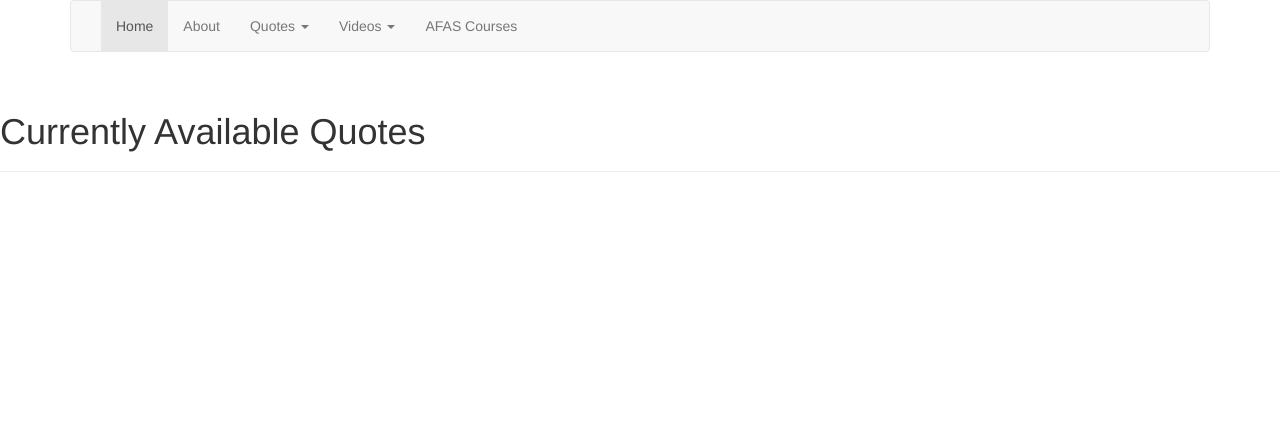
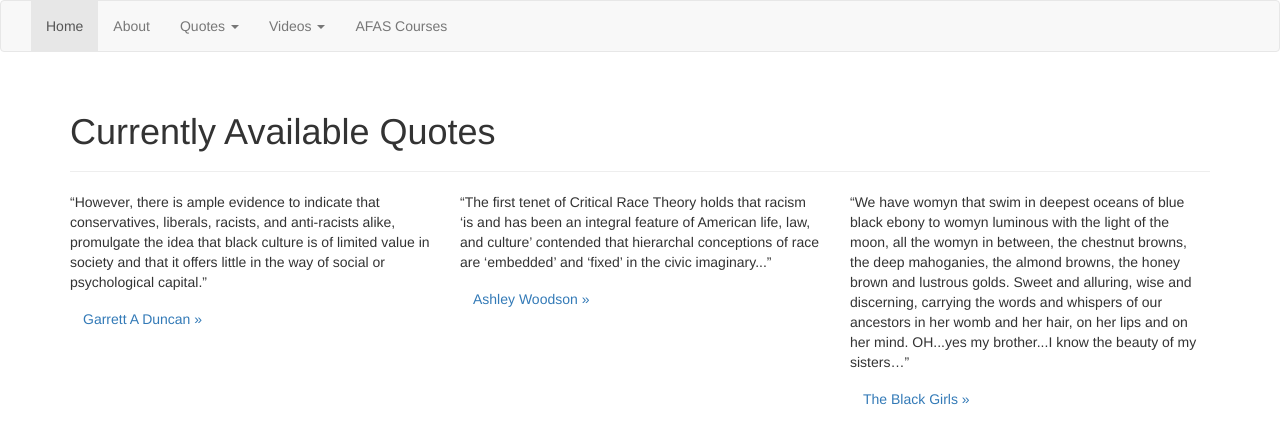
Before and after one commit to kaitlinclark-xx3/kaitlinclark-xx3.github.io, a plain HTML site: page other_pages/quotes/all_quotes.html in a window 1280 px wide. Drawn offline with nearby package versions, Linux system fonts and the light colour scheme.

Commit message:
Adding quotes and links to books and publications

```diff
--- a/other_pages/quotes/all_quotes.html
+++ b/other_pages/quotes/all_quotes.html
@@ -17,8 +17,7 @@
       <script src="https://ajax.googleapis.com/ajax/libs/jquery/3.3.1/jquery.min.js"></script>
       <!--bootstrap JS-->
       <script src="//maxcdn.bootstrapcdn.com/bootstrap/3.3.5/js/bootstrap.min.js"></script>
-        <div class="container">
-         <!--NAVIGATION BAR -->
+        <!--NAVIGATION BAR -->
          <nav class="navbar navbar-default">
             <div class="container-fluid">
 
@@ -64,10 +63,32 @@
                </ul>
             </div>
          </nav>
-        </div>
-        <!--PAGE HEADER-->
+        <div class="container">
+            <!--PAGE HEADER-->
          <div class="page-header">
             <h1>Currently Available Quotes</h1>
          </div>
+            <div class="row">
+                <div class="col-md-4">
+                    <p>“However, there is ample evidence to indicate that conservatives, liberals, racists, and anti-racists alike, promulgate the idea that
+                    black culture is of limited value in society and that it
+                    offers little in the way of social or psychological capital.” </p>
+                    <p><a class="btn btn-secondary" href="/pubs/gad.byeprpr.pdf" role="button">Garrett A Duncan &raquo;</a></p>
+                </div>
+                <div class="col-md-4">
+                    <p>“The first tenet of Critical Race Theory holds that racism
+                    ‘is and has been an integral feature of American life, law, and culture’
+                    contended that hierarchal conceptions of race are ‘embedded’ and ‘fixed’ in the civic imaginary...”</p>
+                    <p><a class="btn btn-secondary" href="/pubs/woodson.2016.pdf" role="button">Ashley Woodson &raquo;</a></p>
+                </div>
+                <div class="col-md-4">
+                    <p>“We have womyn that swim in deepest oceans of blue black ebony to womyn luminous
+                    with the light of the moon, all the womyn in between, the chestnut browns, the deep mahoganies,
+                    the almond browns, the honey brown and lustrous golds. Sweet and alluring, wise and discerning,
+                    carrying the words and whispers of our ancestors in her womb and her hair, on her lips and on her mind.
+                    OH...yes my brother...I know the beauty of my sisters…” </p>
+                    <p><a class="btn btn-secondary" href="books.html" role="button">The Black Girls &raquo;</a></p>
+                </div>
+            </div>
     </body>
 </html>
```
Also changed, not shown: other_pages/quotes/pubs.html (+14 -2 lines), 8 other files.
